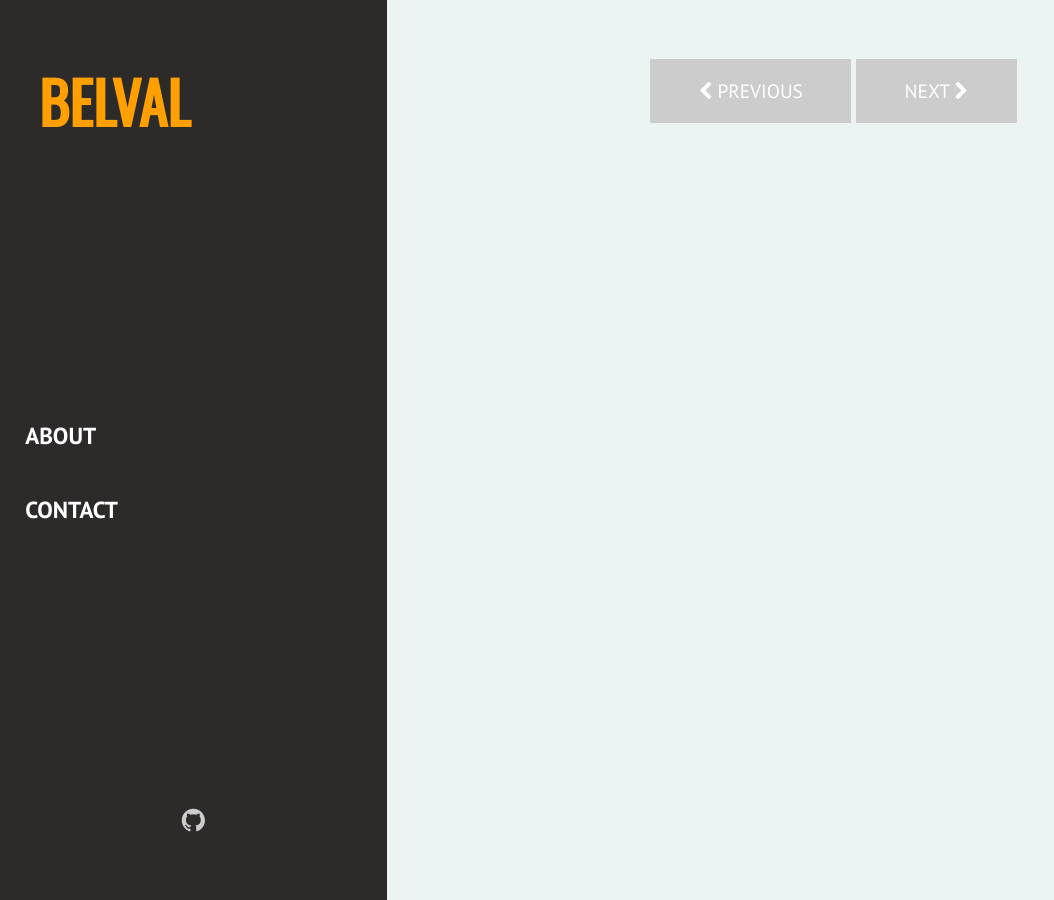
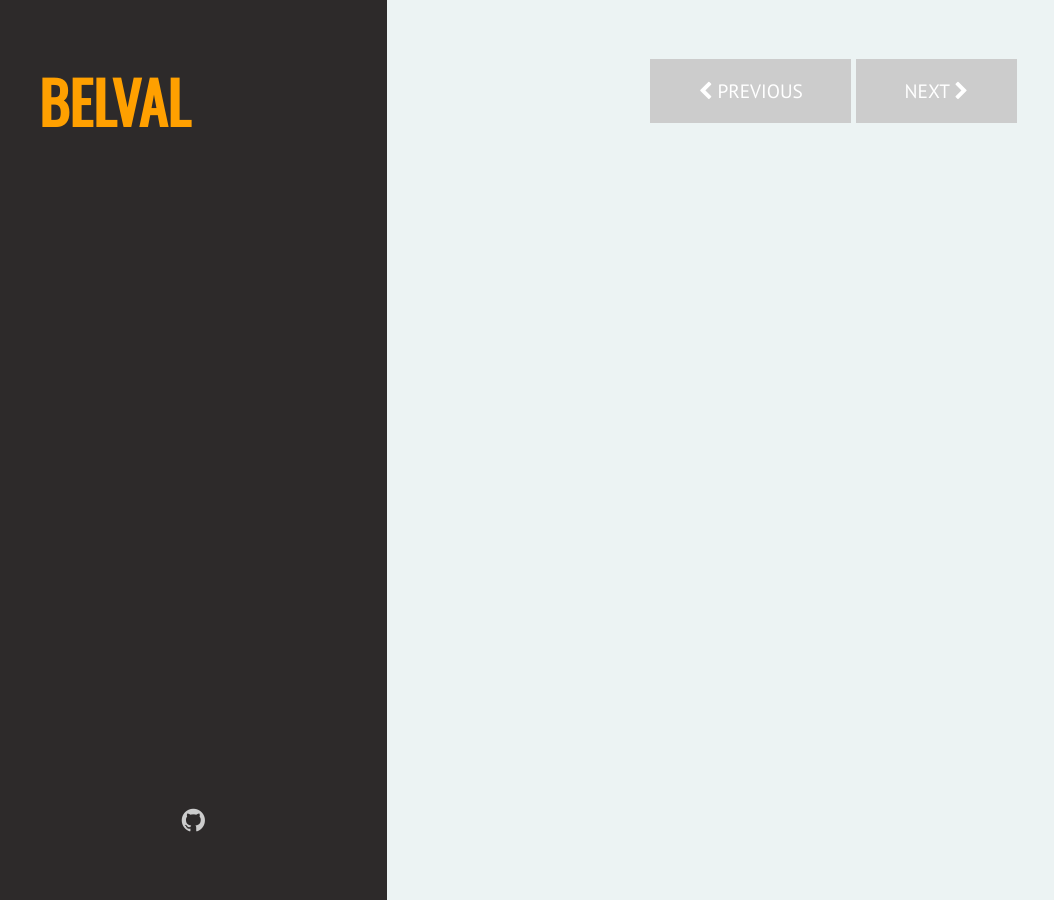
Before and after one commit to Belval/belval.github.io, a Jekyll site: the page built from index.html, in a window 1280 px wide. Shown: the whole page, without its empty margins (0-1054 px from the left). Built offline with Jekyll 4.4.1, drawn with Linux system fonts in a browser that asks for light colours; the list of posts is cut into pages by our own code.

Commit message:
Initial commit

```diff
--- a/_includes/sidebar.html
+++ b/_includes/sidebar.html
@@ -5,10 +5,10 @@
       <a href="{{site.baseurl}}/" class="logo">{% if site.name %}{{site.name}}{% else %}Belval{% endif %}</a>
     </div>
 
-    <menu class="sidebar-menu">
+    <!--<menu class="sidebar-menu">
       <li class="menu-items"><a class="menu-links" href="{{site.baseurl}}/about/">About</a></li>
       <li class="menu-items"><a class="menu-links" href="{{site.baseurl}}/contact/">Contact</a></li>
-    </menu>
+    </menu>-->
 
     <div class="sidebar-social">
       <!--<li class="social-items"><a href="https://www.facebook.com/{{site.facebook}}" class="social-links"><i class="social-icons fa fa-facebook" aria-hidden="true"></i></a></li>
```
